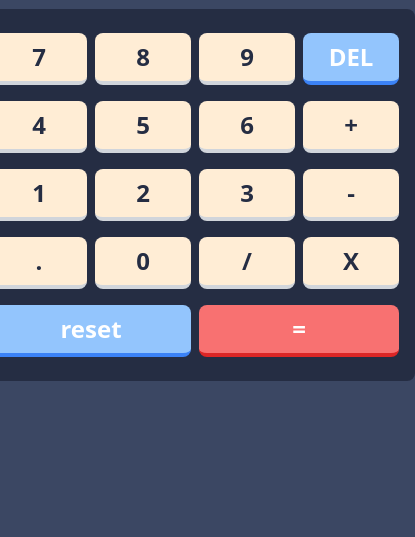
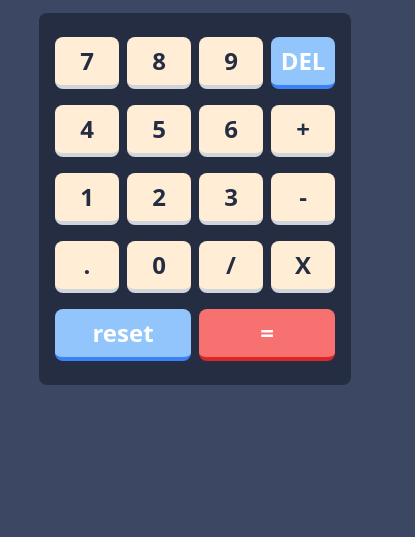
Before and after one commit to DjebrilZidour/Calculator, a plain HTML site: page index.html in a window 390 px wide. Shown: the part 307-844 px from the top of the page, 415 px wide, since content can reach past the window. Drawn offline with nearby package versions, Linux system fonts and the light colour scheme.

Commit message:
finish averything + responsive

```diff
--- a/index.html
+++ b/index.html
@@ -15,7 +15,7 @@
   <main>
     <section>
       <div class="flex justify-between items-center mx-4">
-        <h1 class="font-bold text-white text-xl">calc</h1>
+        <h1 class="font-bold text-white text-3xl">calc</h1>
         <div class="flex items-center gap-4">
           <p class="uppercase text-sm text-white font-bold">Theme</p>
           <div class="flex  w-16  bg-blue-900 rounded-full p-1">
@@ -32,32 +32,32 @@
       <div style="background-color: rgb(37, 45, 67) ;" class="px-4 py-2  rounded-lg">
 
         <div class="flex gap-2 my-4 justify-between">
-          <button style="color: rgb(37, 45, 67);"  class="px-8 py-2 bg-orange-100 rounded-lg text-2xl font-extrabold  border-b-4 border-gray-300 w-24">7</button>
-          <button style="color: rgb(37, 45, 67);"  class="px-8 py-2 bg-orange-100 rounded-lg text-2xl font-extrabold  border-b-4 border-gray-300 w-24">8</button>
-          <button style="color: rgb(37, 45, 67);"  class="px-8 py-2 bg-orange-100 rounded-lg text-2xl font-extrabold border-b-4 border-gray-300 w-24">9</button>
-          <div class="px-8 py-2 bg-blue-300 rounded-lg text-2xl font-extrabold  border-b-4 border-blue-500 w-24 flex justify-center"><p class="text-white">DEL</p> </div>
+          <button style="color: rgb(37, 45, 67);"  class="px-8 py-2 bg-orange-100 rounded-lg text-2xl font-extrabold  border-b-4 border-gray-300 w-16 md:w-24 flex justify-center">7</button>
+          <button style="color: rgb(37, 45, 67);"  class="px-8 py-2 bg-orange-100 rounded-lg text-2xl font-extrabold  border-b-4 border-gray-300 w-16 md:w-24 flex justify-center">8</button>
+          <button style="color: rgb(37, 45, 67);"  class="px-8 py-2 bg-orange-100 rounded-lg text-2xl font-extrabold  border-b-4 border-gray-300 w-16 md:w-24 flex justify-center">9</button>
+          <div class="px-8 py-2 bg-blue-300 rounded-lg text-2xl font-extrabold  border-b-4 border-blue-500 w-16 md:w-24 flex justify-center"><p class="text-white">DEL</p> </div>
 
         </div>
 
         <div class="flex gap-2 my-4 justify-between">
-          <button style="color:rgb(37, 45, 67)" class="px-8 py-2 bg-orange-100 rounded-lg text-2xl font-extrabold border-b-4 border-gray-300 w-24">4</button>
-          <button style="color:rgb(37, 45, 67)" class="px-8 py-2 bg-orange-100 rounded-lg text-2xl font-extrabold border-b-4 border-gray-300 w-24">5</button>
-          <button style="color:rgb(37, 45, 67)" class="px-8 py-2 bg-orange-100 rounded-lg text-2xl font-extrabold border-b-4 border-gray-300 w-24">6</button>
-          <button style="color:rgb(37, 45, 67)" class="px-8 py-2 bg-orange-100 rounded-lg text-2xl font-extrabold border-b-4 border-gray-300 w-24">+</button>
+          <button style="color:rgb(37, 45, 67)" class="px-8 py-2 bg-orange-100 rounded-lg text-2xl font-extrabold border-b-4 border-gray-300 w-16 md:w-24 flex justify-center">4</button>
+          <button style="color:rgb(37, 45, 67)" class="px-8 py-2 bg-orange-100 rounded-lg text-2xl font-extrabold border-b-4 border-gray-300 w-16 md:w-24 flex justify-center">5</button>
+          <button style="color:rgb(37, 45, 67)" class="px-8 py-2 bg-orange-100 rounded-lg text-2xl font-extrabold border-b-4 border-gray-300 w-16 md:w-24 flex justify-center">6</button>
+          <button style="color:rgb(37, 45, 67)" class="px-8 py-2 bg-orange-100 rounded-lg text-2xl font-extrabold border-b-4 border-gray-300 w-16 md:w-24 flex justify-center">+</button>
         </div>
 
         <div class="flex gap-2 my-4 justify-between">
-          <button style="color:rgb(37, 45, 67)" class="px-8 py-2 bg-orange-100 rounded-lg text-2xl font-extrabold border-b-4 border-gray-300 w-24">1</button>
-          <button style="color:rgb(37, 45, 67)" class="px-8 py-2 bg-orange-100 rounded-lg text-2xl font-extrabold border-b-4 border-gray-300 w-24">2</button>
-          <button style="color:rgb(37, 45, 67)" class="px-8 py-2 bg-orange-100 rounded-lg text-2xl font-extrabold border-b-4 border-gray-300 w-24">3</button>
-          <button style="color:rgb(37, 45, 67)" class="px-8 py-2 bg-orange-100 rounded-lg text-2xl font-extrabold border-b-4 border-gray-300 w-24">-</button>
+          <button style="color:rgb(37, 45, 67)" class="px-8 py-2 bg-orange-100 rounded-lg text-2xl font-extrabold border-b-4 border-gray-300 w-16 md:w-24 flex justify-center">1</button>
+          <button style="color:rgb(37, 45, 67)" class="px-8 py-2 bg-orange-100 rounded-lg text-2xl font-extrabold border-b-4 border-gray-300 w-16 md:w-24 flex justify-center">2</button>
+          <button style="color:rgb(37, 45, 67)" class="px-8 py-2 bg-orange-100 rounded-lg text-2xl font-extrabold border-b-4 border-gray-300 w-16 md:w-24 flex justify-center">3</button>
+          <button style="color:rgb(37, 45, 67)" class="px-8 py-2 bg-orange-100 rounded-lg text-2xl font-extrabold border-b-4 border-gray-300 w-16 md:w-24 flex justify-center">-</button>
         </div>
 
         <div class="flex gap-2 my-4 justify-between">
-          <button style="color:rgb(37, 45, 67)" class="px-8 py-2 bg-orange-100 rounded-lg text-2xl font-extrabold border-b-4 border-gray-300 w-24">.</button>
-          <button style="color:rgb(37, 45, 67)" class="px-8 py-2 bg-orange-100 rounded-lg text-2xl font-extrabold border-b-4 border-gray-300 w-24">0</button>
-          <button style="color:rgb(37, 45, 67)" class="px-8 py-2 bg-orange-100 rounded-lg text-2xl font-extrabold border-b-4 border-gray-300 w-24">/</button>
-          <button style="color:rgb(37, 45, 67)" class="px-8 py-2 bg-orange-100 rounded-lg text-2xl font-extrabold border-b-4 border-gray-300 w-24">X</button>
+          <button style="color:rgb(37, 45, 67)" class="px-8 py-2 bg-orange-100 rounded-lg text-2xl font-extrabold border-b-4 border-gray-300 w-16 md:w-24 flex justify-center">.</button>
+          <button style="color:rgb(37, 45, 67)" class="px-8 py-2 bg-orange-100 rounded-lg text-2xl font-extrabold border-b-4 border-gray-300 w-16 md:w-24 flex justify-center">0</button>
+          <button style="color:rgb(37, 45, 67)" class="px-8 py-2 bg-orange-100 rounded-lg text-2xl font-extrabold border-b-4 border-gray-300 w-16 md:w-24 flex justify-center">/</button>
+          <button style="color:rgb(37, 45, 67)" class="px-8 py-2 bg-orange-100 rounded-lg text-2xl font-extrabold border-b-4 border-gray-300 w-16 md:w-24 flex justify-center">X</button>
         </div>
 
         <div class="flex gap-2 my-4 justify-between">
```
